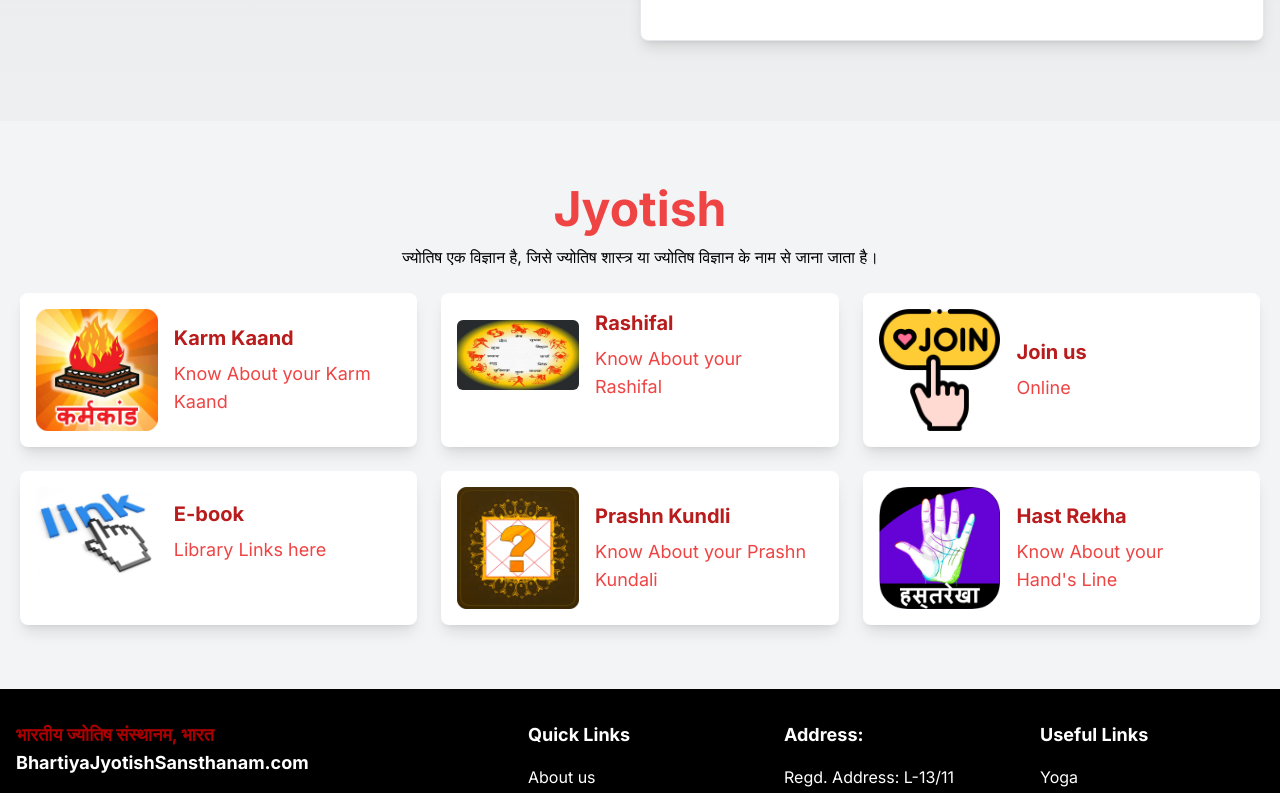
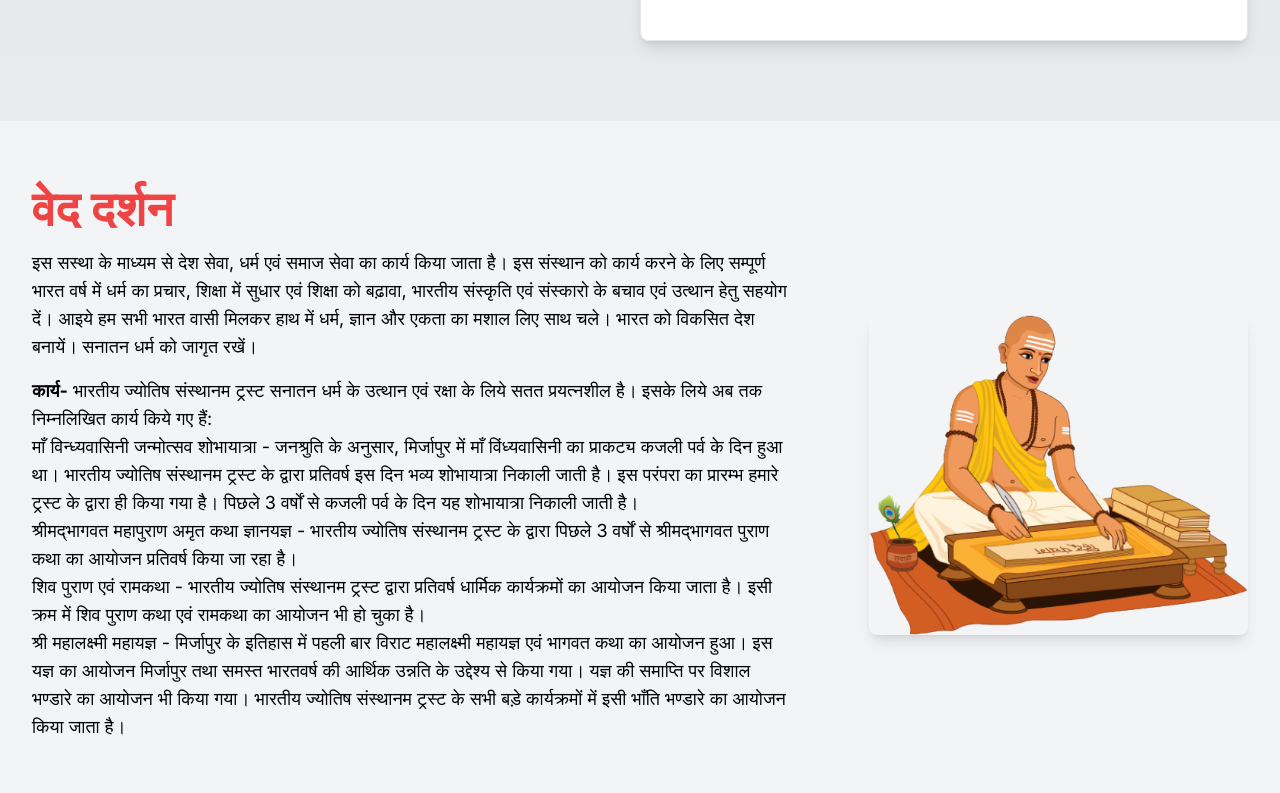
Before and after one commit to Nits-K/BharatJyotish, a Next.js app: page / in a window 1280 px wide. Shown: the part 1300-2093 px from the top of the page. Built offline with nearby package versions, Linux system fonts and the light colour scheme.

Commit message:
adjusted padding

```diff
--- a/src/app/layout.js
+++ b/src/app/layout.js
@@ -4,8 +4,8 @@ import "./globals.css";
 const inter = Inter({ subsets: ["latin"] });
 
 export const metadata = {
-  title: "Create Next App",
-  description: "Generated by create next app",
+  title: "Bharat Jyotish",
+  description: "Astrology app",
 };
 
 export default function RootLayout({ children }) {
--- a/src/app/page.js
+++ b/src/app/page.js
@@ -11,11 +11,11 @@ export default function Home() {
         className="max-h-screen w-full max-w-full object-cover mx-auto"
         alt="Banner"
       />
-      <div className="flex flex-col md:flex-row items-center py-16 m-4">
+      <div className="flex px-4  flex-col md:flex-row items-center py-16 m-4">
         <div className="md:w-1/2 order-last md:order-first text-center md:text-left">
           <h6 className="text-red-700 text-3xl hover:text-gray-100 mt-12">भारतीय ज्योतिष संस्थानम</h6>
 
-          <p className="mt-3 mb-5 text-wrap text-white">
+          <p className="mt-4 mr-4 mb-5 text-wrap text-white">
             यह संस्था धर्मोत्थान, धार्मिक एवं सामाजिक सेवा कार्य हेतु सर्वदा
             तत्पर है ।. इस सस्था के माध्यम से देश सेवा, धर्म एवं समाज सेवा का
             कार्य किया जाता है । इस संस्थान को कार्य करने के लिए सम्पूर्ण भारत
@@ -66,6 +66,54 @@ export default function Home() {
           </div>
         </div>
       </div>
+      <section className="bg-gray-100 p-8">
+      <div className="container py-8 mx-auto">
+        <div className="flex flex-col lg:flex-row items-center">
+          <div className="lg:w-2/3 lg:mr-10">
+            <h2 className="text-4xl lg:text-5xl text-red-500 font-bold mb-4">वेद दर्शन</h2>
+            <p className="text-lg text-black mb-4">
+              इस सस्था के माध्यम से देश सेवा, धर्म एवं समाज सेवा का कार्य किया जाता है। इस संस्थान को कार्य
+              करने के लिए सम्पूर्ण भारत वर्ष में धर्म का प्रचार, शिक्षा में सुधार एवं शिक्षा को बढ़ावा, भारतीय संस्कृति
+              एवं संस्कारो के बचाव एवं उत्थान हेतु सहयोग दें। आइये हम सभी भारत वासी मिलकर हाथ में धर्म, ज्ञान और
+              एकता का मशाल लिए साथ चले। भारत को विकसित देश बनायें। सनातन धर्म को जागृत रखें।
+            </p>
+            <ul className="text-lg text-black mb-6">
+              <li>
+                <span className="font-bold">कार्य-</span> भारतीय ज्योतिष संस्थानम ट्रस्ट सनातन धर्म के उत्थान एवं रक्षा
+                के लिये सतत प्रयत्नशील है। इसके लिये अब तक निम्नलिखित कार्य किये गए हैं:
+              </li>
+              <li>
+                माँ विन्ध्यवासिनी जन्मोत्सव शोभायात्रा - जनश्रुति के अनुसार, मिर्जापुर में माँ विंध्यवासिनी का प्राकट्य
+                कजली पर्व के दिन हुआ था। भारतीय ज्योतिष संस्थानम ट्रस्ट के द्वारा प्रतिवर्ष इस दिन भव्य शोभायात्रा
+                निकाली जाती है। इस परंपरा का प्रारम्भ हमारे ट्रस्ट के द्वारा ही किया गया है। पिछले 3 वर्षों से कजली
+                पर्व के दिन यह शोभायात्रा निकाली जाती है।
+              </li>
+              <li>
+                श्रीमद्भागवत महापुराण अमृत कथा ज्ञानयज्ञ - भारतीय ज्योतिष संस्थानम ट्रस्ट के द्वारा पिछले 3 वर्षों से
+                श्रीमद्भागवत पुराण कथा का आयोजन प्रतिवर्ष किया जा रहा है।
+              </li>
+              <li>
+                शिव पुराण एवं रामकथा - भारतीय ज्योतिष संस्थानम ट्रस्ट द्वारा प्रतिवर्ष धार्मिक कार्यक्रमों का आयोजन
+                किया जाता है। इसी क्रम में शिव पुराण कथा एवं रामकथा का आयोजन भी हो चुका है।
+              </li>
+              <li>
+                श्री महालक्ष्मी महायज्ञ - मिर्जापुर के इतिहास में पहली बार विराट महालक्ष्मी महायज्ञ एवं भागवत कथा का
+                आयोजन हुआ। इस यज्ञ का आयोजन मिर्जापुर तथा समस्त भारतवर्ष की आर्थिक उन्नति के उद्देश्य से किया गया।
+                यज्ञ की समाप्ति पर विशाल भण्डारे का आयोजन भी किया गया। भारतीय ज्योतिष संस्थानम ट्रस्ट के सभी बड़े
+                कार्यक्रमों में इसी भाँति भण्डारे का आयोजन किया जाता है।
+              </li>
+            </ul>
+          </div>
+          <div className="lg:w-1/3 lg:ml-10 mt-6 lg:mt-0">
+            <img
+              src="images/astrolger.png"
+              className="rounded-lg shadow-lg mx-auto lg:mx-0"
+              alt="Astrologer"
+            />
+          </div>
+        </div>
+      </div>
+    </section>
      <Jyotish/>
       <Footer />
     </>
```
